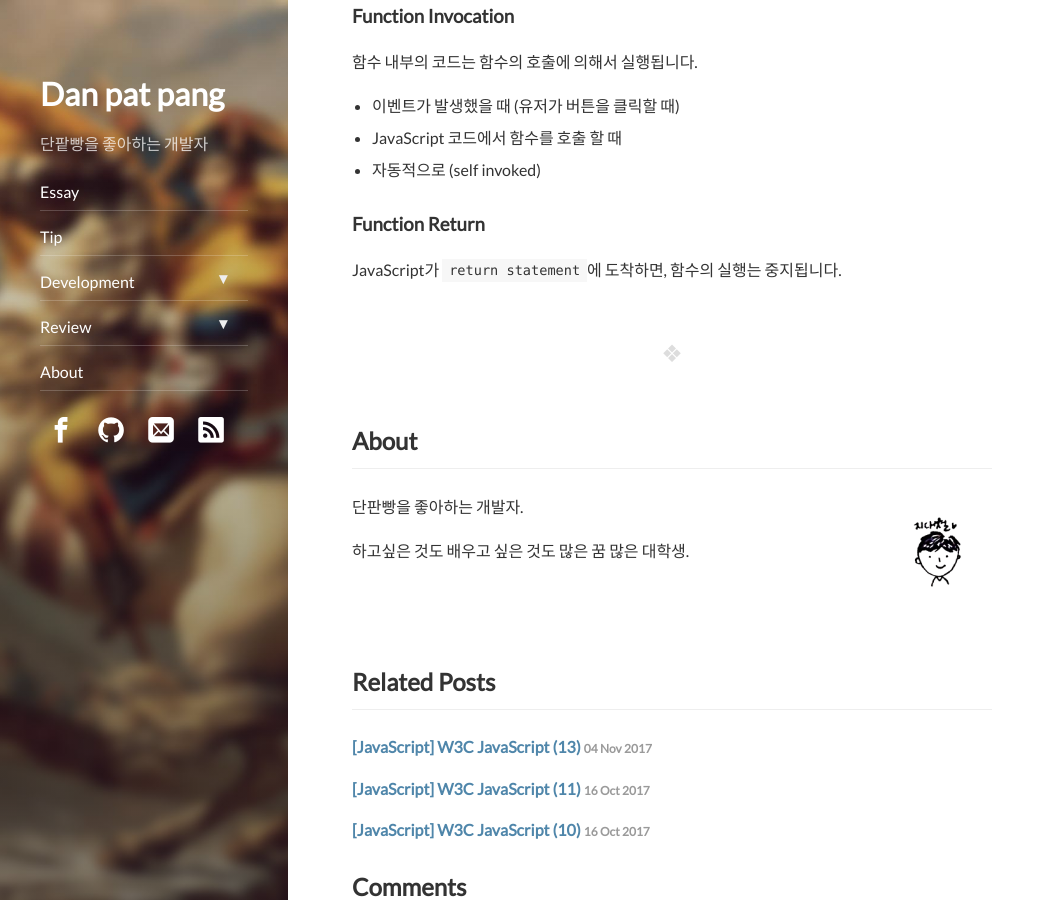
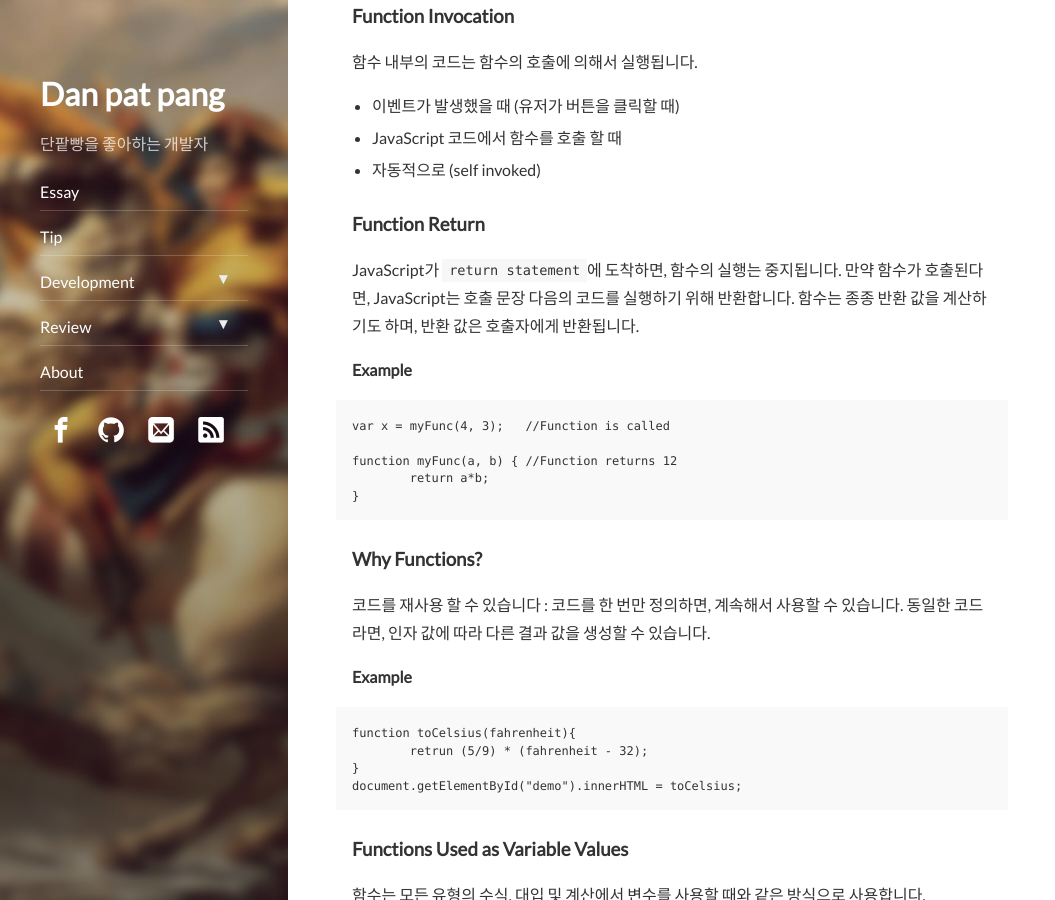
Before and after one commit to Danpatpang/Danpatpang.github.io, a Jekyll site: the page built from _posts/2017-10-30-JavaScript_W3C_12.md, in a window 1280 px wide and 900 px high, scrolled down 954 px. Shown: the whole window, without its empty margins (0-1055 px from the left). Built offline with Jekyll 4.4.1, drawn with Linux system fonts in a browser that asks for light colours; nearby versions of some CDN libraries; some web fonts are replaced; comment, search, counter and statistics services are not loaded; some of the changed text lies outside the part shown.

Commit message:
update posting

````diff
--- a/_posts/2017-10-30-JavaScript_W3C_12.md
+++ b/_posts/2017-10-30-JavaScript_W3C_12.md
@@ -47,3 +47,34 @@ function function_name(parameter1, parameter2, parameter3){
 
 ### Function Return
 JavaScript가 `return statement`에 도착하면, 함수의 실행는 중지됩니다.
+만약 함수가 호출된다면, JavaScript는 호출 문장 다음의 코드를 실행하기 위해 반환합니다.
+함수는 종종 반환 값을 계산하기도 하며, 반환 값은 호출자에게 반환됩니다.
+
+**Example**
+```
+var x = myFunc(4, 3);	//Function is called
+
+function myFunc(a, b) {	//Function returns 12
+	return a*b;
+}
+```
+### Why Functions?
+
+코드를 재사용 할 수 있습니다 : 코드를 한 번만 정의하면, 계속해서 사용할 수 있습니다.
+동일한 코드라면, 인자 값에 따라 다른 결과 값을 생성할 수 있습니다.
+
+**Example**
+```
+function toCelsius(fahrenheit){
+	retrun (5/9) * (fahrenheit - 32);
+}
+document.getElementById("demo").innerHTML = toCelsius;
+```
+### Functions Used as Variable Values
+
+함수는 모든 유형의 수식, 대입 및 계산에서 변수를 사용할 때와 같은 방식으로 사용합니다.
+```
+var x = toCelsisus(77);
+var text = "the temp is " + x + "Celsius";
+var text = "the temp is " + toCelsius(77) + "Celsisus";
+```
````
